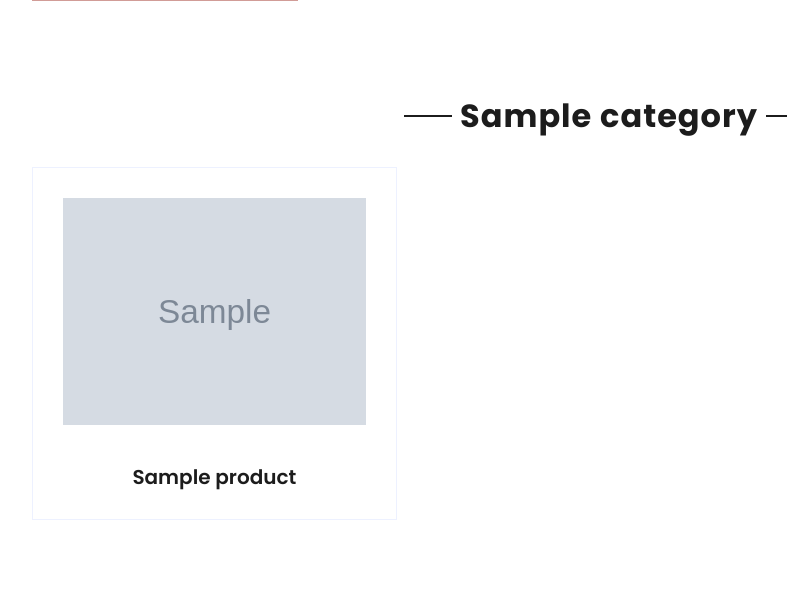
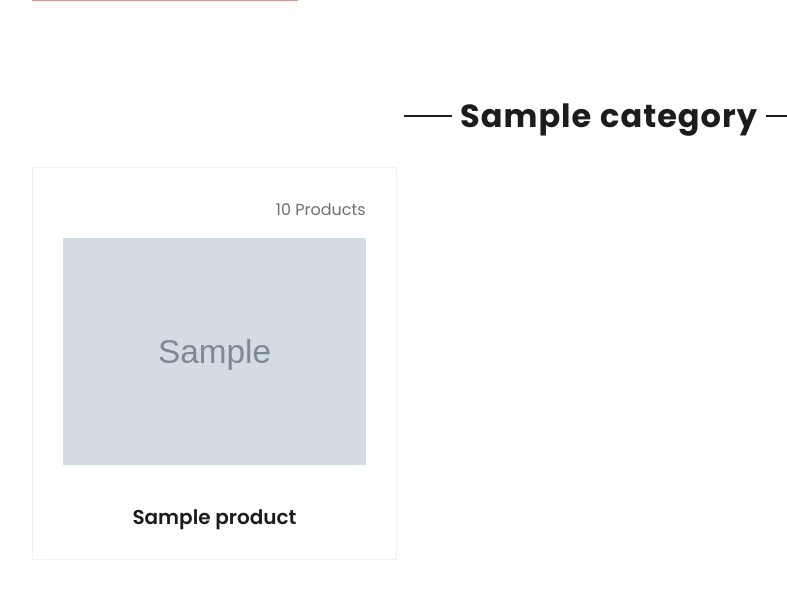
Before and after one commit to MrMarga/e-com, a Django app: template my_ecom_site/shop/templates/shop/category_pro_list.html in a window 1280 px wide. Shown: the part 184-784 px from the top of the page, without its empty margins (31-818 px from the left). Run offline with Django 4.2, Linux system fonts and the light colour scheme; the template is opened without the code that fills it: most values are stand-ins (such as "Sample title", 1, 10 or a date in 2020); grey boxes marked "Sample" are stand-in pictures; some libraries are stand-ins or nearby versions.

Commit message:
Quantity add for each products

```diff
--- a/my_ecom_site/shop/templates/shop/category_pro_list.html
+++ b/my_ecom_site/shop/templates/shop/category_pro_list.html
@@ -15,6 +15,7 @@
         {%for product in products %}
         <div class="col-lg-4 col-md-6 pb-1">
             <div class="cat-item d-flex flex-column border mb-4" style="padding: 30px;">
+                <p class="text-right">{{product.pro_qty }} Product{{product.pro_qty|pluralize}}</p>
                 <a href="{% url 'detail' product.pid %}" class="cat-img position-relative overflow-hidden mb-3">
                     <img class="img-fluid" src="{{product.image.url}}" alt="">
                 </a>
```
